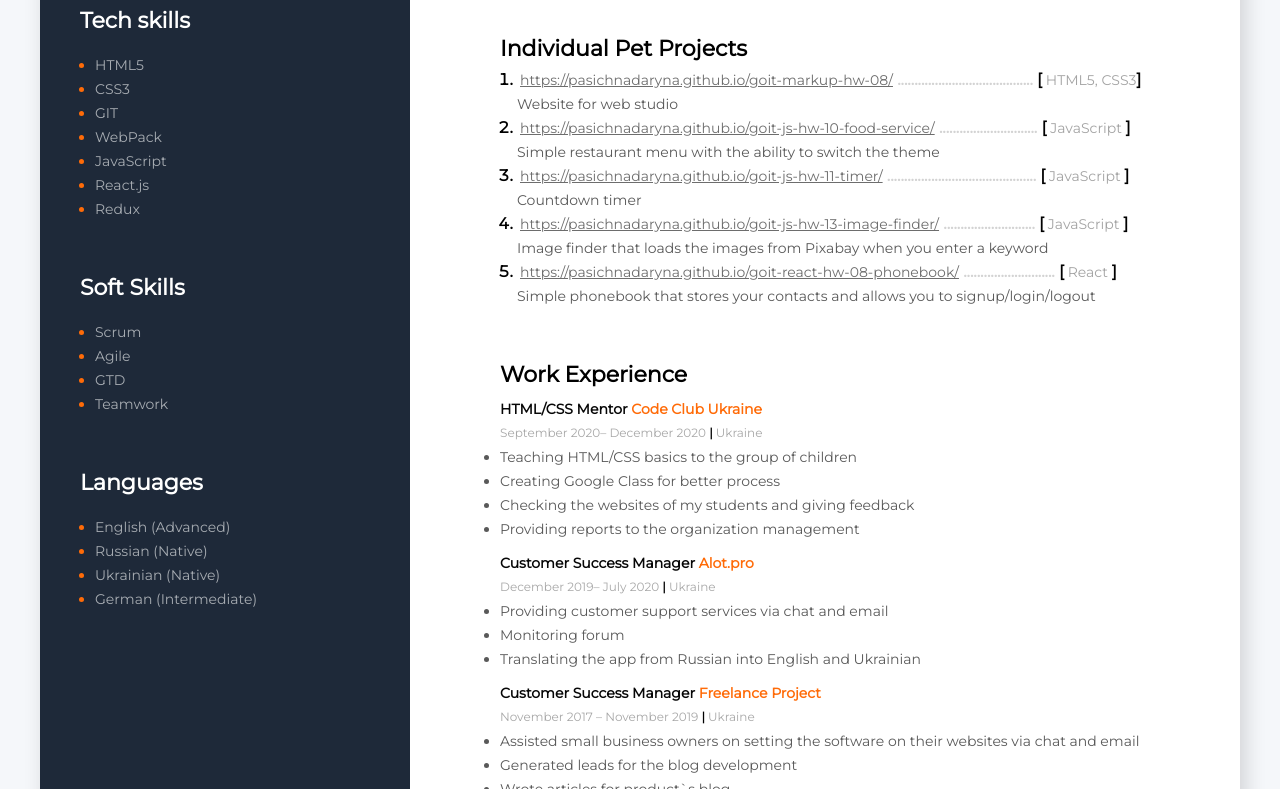
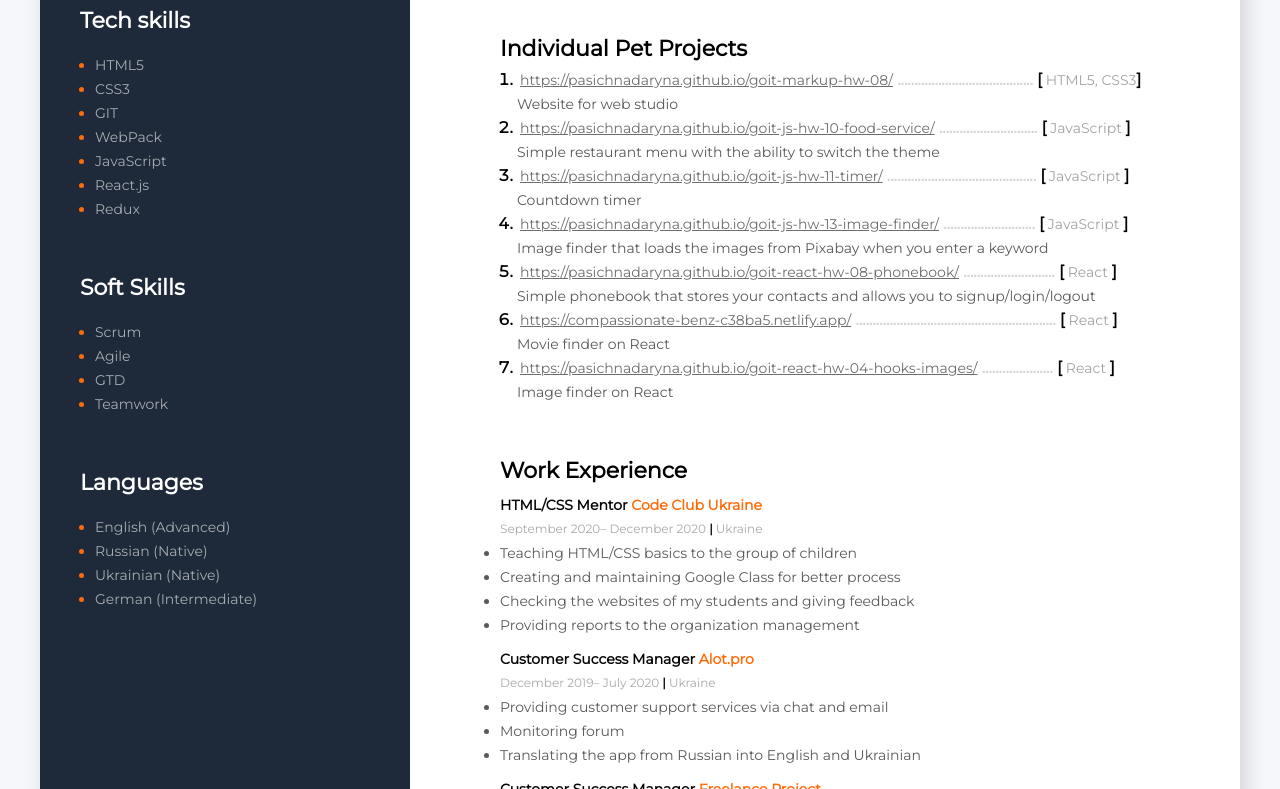
Before and after one commit to PasichnaDaryna/resume-project, a plain HTML site: page index.html in a window 1280 px wide. Shown: the part 577-1366 px from the top of the page. Drawn offline with Linux system fonts and the light colour scheme.

Commit message:
cv corrections

```diff
--- a/index.html
+++ b/index.html
@@ -197,6 +197,23 @@
                         <p class="experience-text">Simple phonebook that stores your contacts and allows you to
                             signup/login/logout</p>
                     </li>
+                    <li class="project-item">
+                        <a class="project-link"
+                            href="https://compassionate-benz-c38ba5.netlify.app/">https://compassionate-benz-c38ba5.netlify.app/</a>
+                        <span class="dots">...........................................................</span>
+                        <span><b>[</b><span class="tech-name"> React </span><b>]</b></span>
+                        <p class="experience-text">Movie finder on React</p>
+                    </li>
+                    <li class="project-item">
+                        <a class="project-link"
+                            href="https://pasichnadaryna.github.io/goit-react-hw-04-hooks-images/">https://pasichnadaryna.github.io/goit-react-hw-04-hooks-images/</a>
+                        <span class="dots">.....................</span>
+                        <span><b>[</b><span class="tech-name"> React </span><b>]</b></span>
+                        <p class="experience-text">Image finder on React</p>
+                    </li>
+
+
+
 
 
                 </ol>
@@ -211,7 +228,7 @@
                         <span class="profession-divider">|</span> Ukraine</span>
                     <ul class="profession-duties">
                         <li class="experience-text">Teaching HTML/CSS basics to the group of children</li>
-                        <li class="experience-text">Creating Google Class for better process</li>
+                        <li class="experience-text">Creating and maintaining Google Class for better process</li>
                         <li class="experience-text">Checking the websites of my students and giving feedback </li>
                         <li class="experience-text">Providing reports to the organization management</li>
 
```
